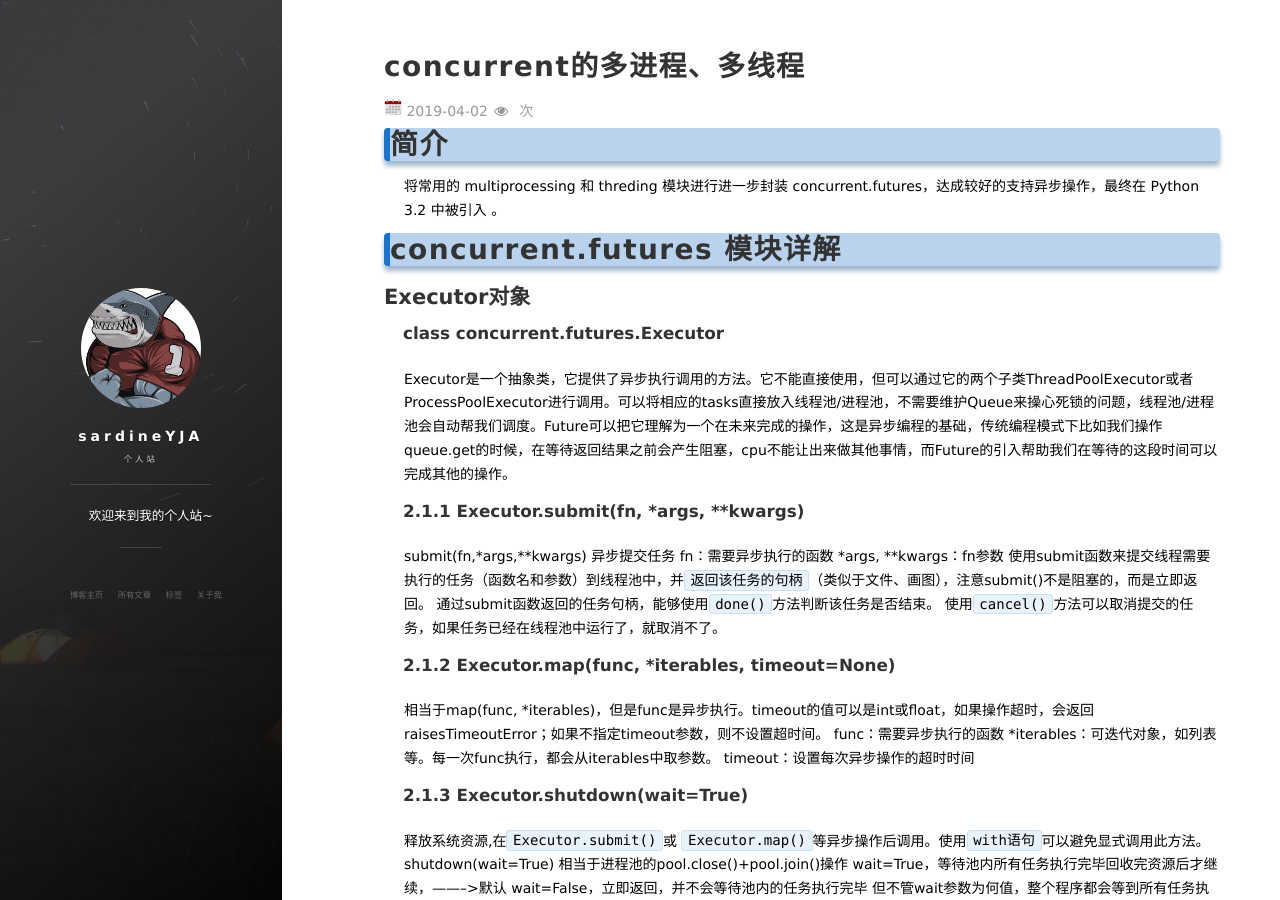
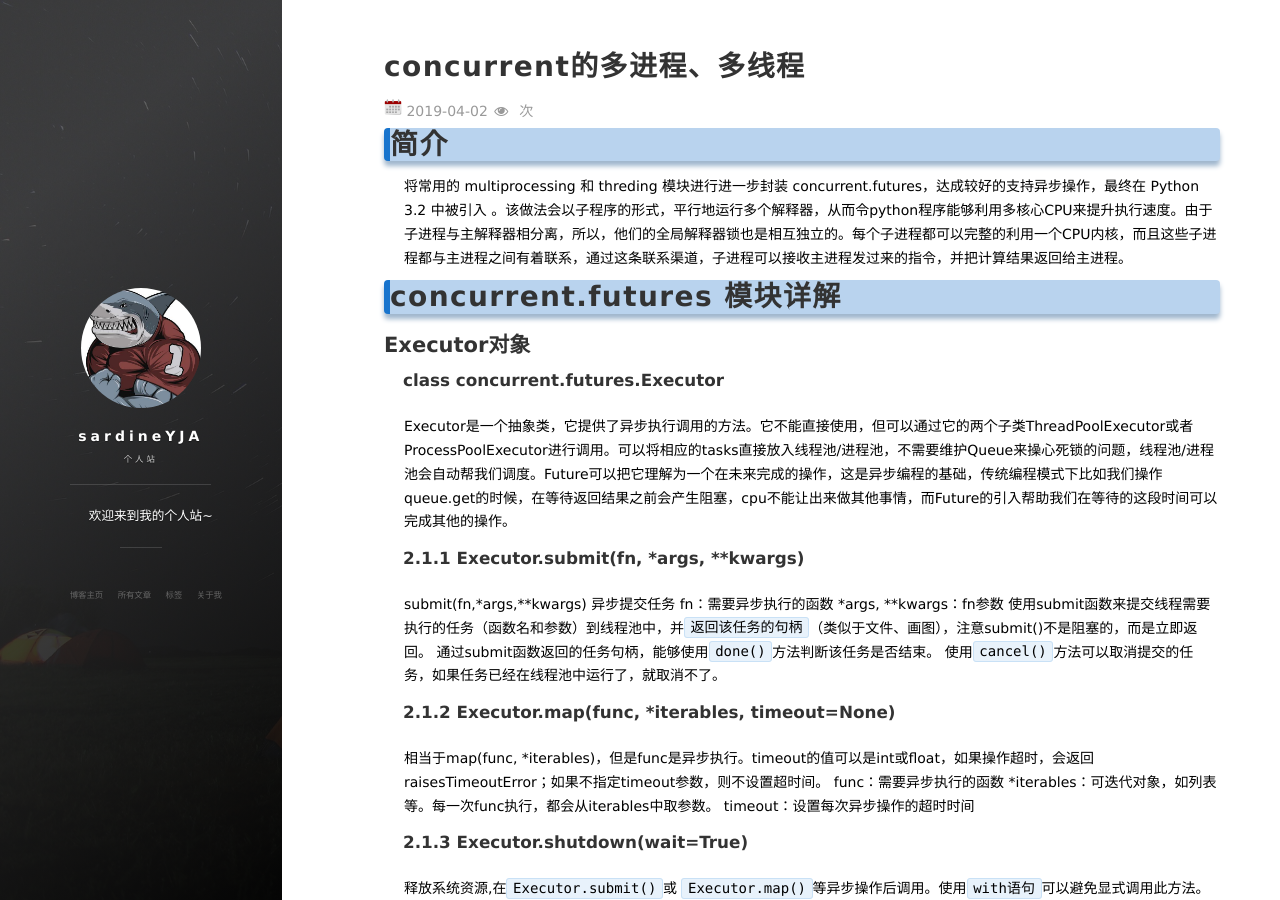
Before and after one commit to sardineYJA/sardineYJA.github.io, a Jekyll site: the page built from _posts/2019-04-02-concurrent-use.md, in a window 1280 px wide and 900 px high. Built offline with Jekyll 4.4.1, drawn with Linux system fonts in a browser that asks for light colours; nearby versions of some CDN libraries; comment, search, counter and statistics services are not loaded.

Commit message:
Update 2019-04-02-concurrent-use.md

```diff
--- a/_posts/2019-04-02-concurrent-use.md
+++ b/_posts/2019-04-02-concurrent-use.md
@@ -9,7 +9,7 @@ tag: python
 
 # 简介
 
-将常用的 multiprocessing 和 threding 模块进行进一步封装 concurrent.futures，达成较好的支持异步操作，最终在 Python 3.2 中被引入 。
+将常用的 multiprocessing 和 threding 模块进行进一步封装 concurrent.futures，达成较好的支持异步操作，最终在 Python 3.2 中被引入 。该做法会以子程序的形式，平行地运行多个解释器，从而令python程序能够利用多核心CPU来提升执行速度。由于子进程与主解释器相分离，所以，他们的全局解释器锁也是相互独立的。每个子进程都可以完整的利用一个CPU内核，而且这些子进程都与主进程之间有着联系，通过这条联系渠道，子进程可以接收主进程发过来的指令，并把计算结果返回给主进程。
 
 # concurrent.futures 模块详解
 
```
